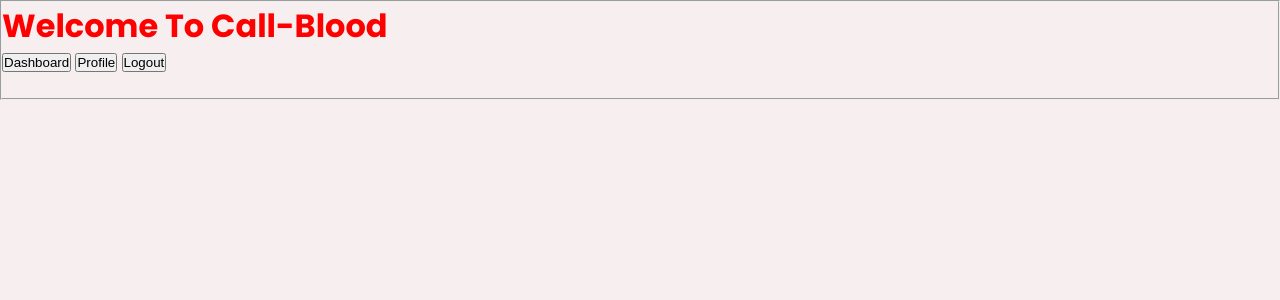
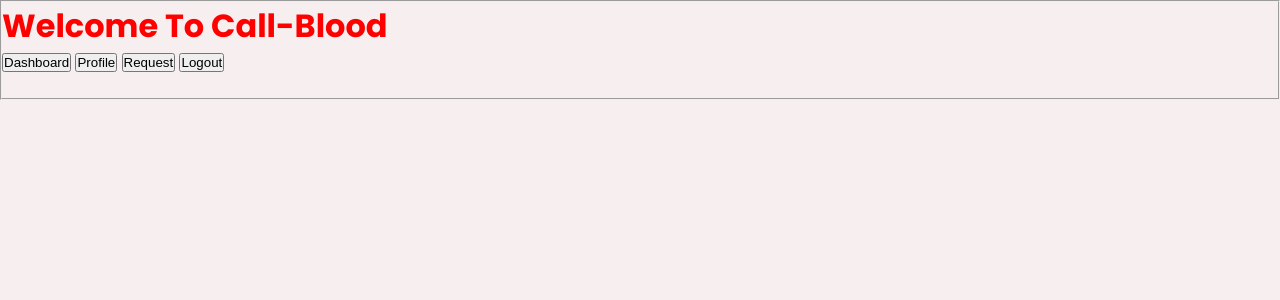
Before and after one commit to GhostBat101/call-blood, a PHP site: page /header.php in a window 1280 px wide. Shown: the top 300 px of the page. Run offline with PHP 8.4, Linux system fonts and the light colour scheme.

Commit message:
The request page

```diff
--- a/view/header.php
+++ b/view/header.php
@@ -12,6 +12,7 @@
 		<h1 style="color: red;">Welcome To Call-Blood </h1>
 		<a href="../view/dashboard.php"><button type="button" >Dashboard</button></a>
 		<a href="../view/profile.php"><button type="button">Profile</button></a>
+		<a href="../view/request.php"><button type="button">Request</button></a>
 		<a href="../controller/Logout.php"><button type="button">Logout</button></a>
 		<br><br>
 	</fieldset><br>
```
